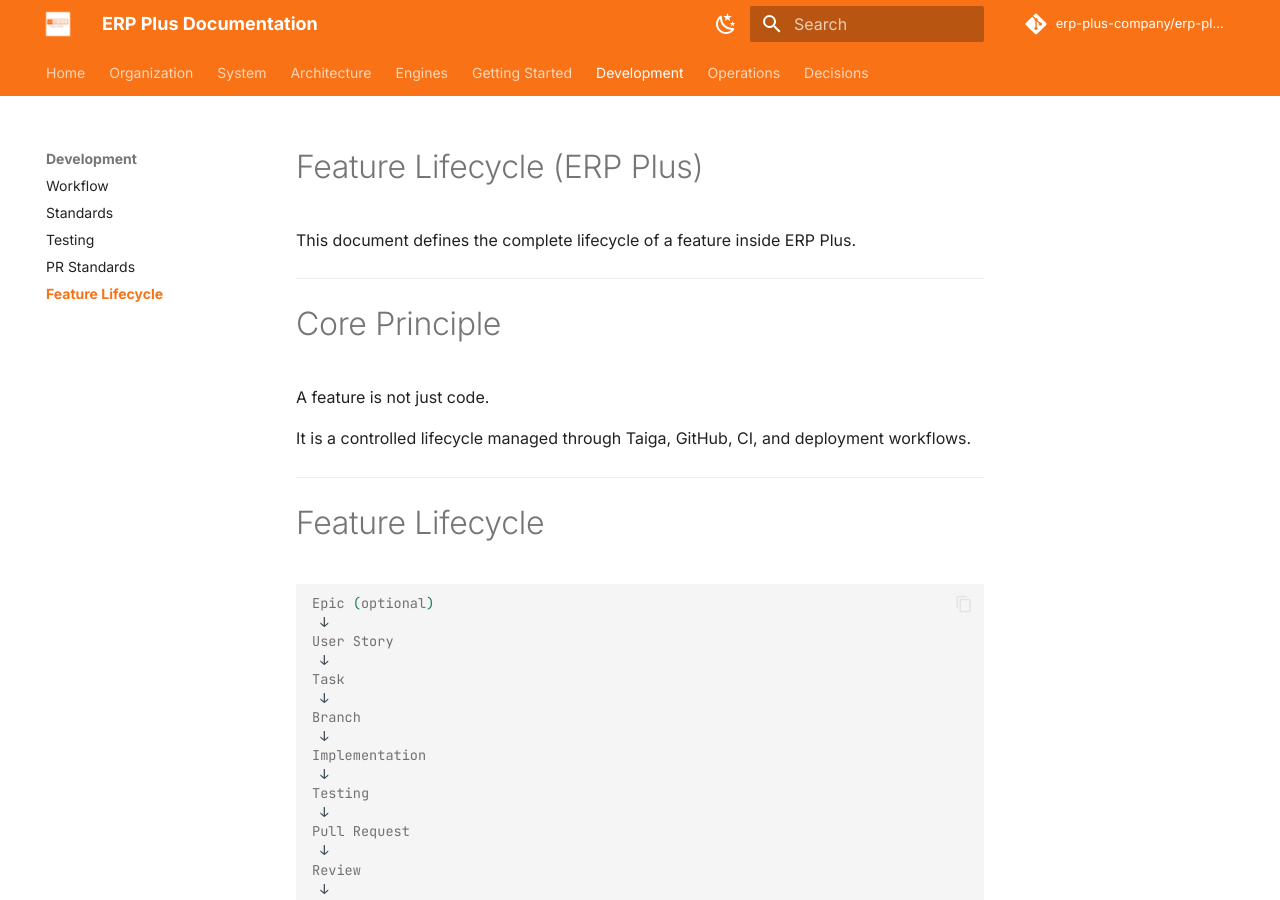
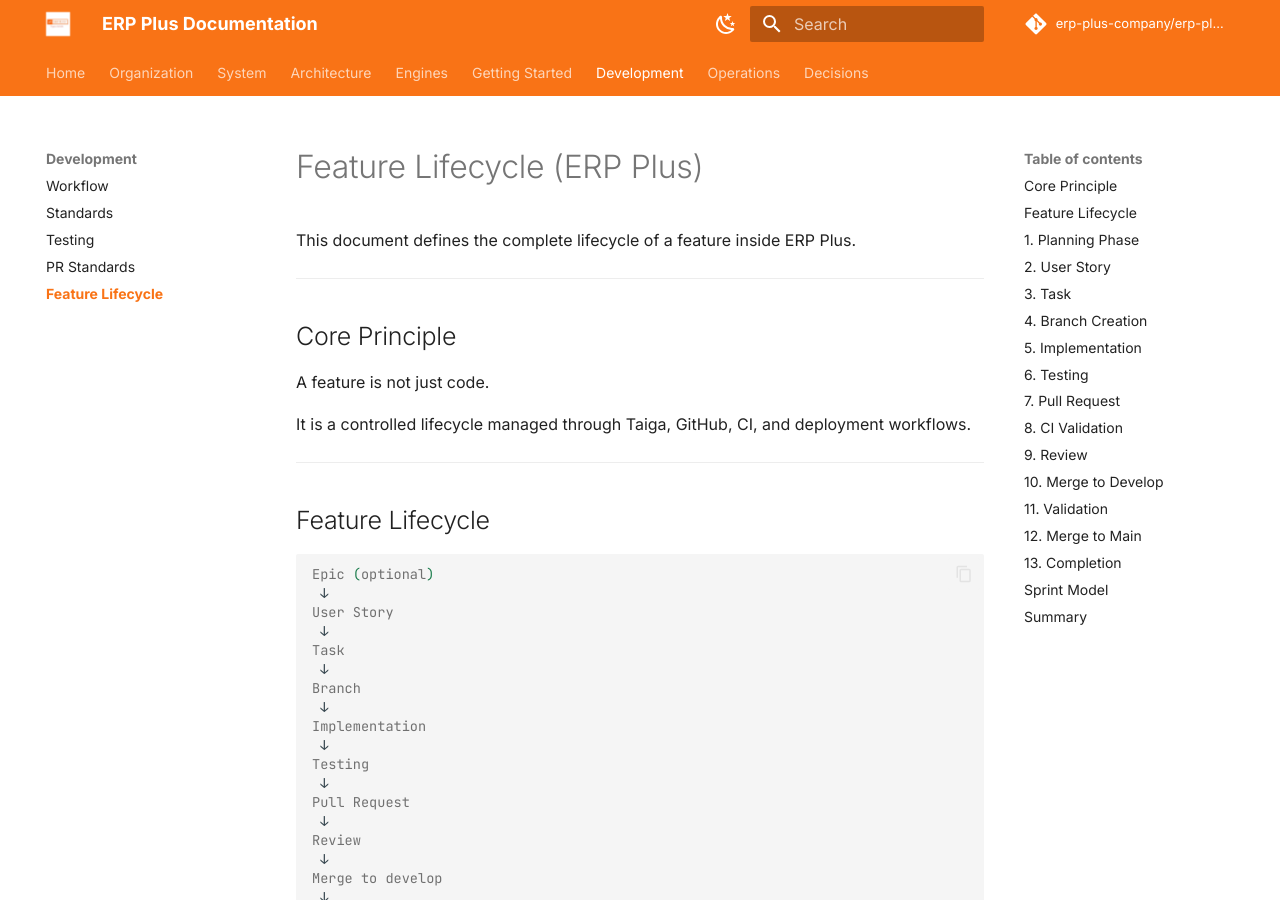
Before and after one commit to erp-plus-company/erp-plus-docs, an MkDocs documentation site: the page built from docs/development/feature-lifecycle.md, in a window 1280 px wide and 900 px high. Built offline with MkDocs 1.6.1 and Material for MkDocs 9.7.7, drawn with Linux system fonts in a browser that asks for light colours; comment, search, counter and statistics services are not loaded.

````diff
--- a/docs/development/feature-lifecycle.md
+++ b/docs/development/feature-lifecycle.md
@@ -4,7 +4,7 @@ This document defines the complete lifecycle of a feature inside ERP Plus.
 
 ---
 
-# Core Principle
+## Core Principle
 
 A feature is not just code.
 
@@ -12,7 +12,7 @@ It is a controlled lifecycle managed through Taiga, GitHub, CI, and deployment w
 
 ---
 
-# Feature Lifecycle
+## Feature Lifecycle
 
 ```txt
 Epic (optional)
@@ -44,7 +44,7 @@ Done
 
 ---
 
-# 1. Planning Phase
+## 1. Planning Phase
 
 Work may begin from:
 
@@ -56,7 +56,7 @@ User Stories may exist independently or belong to an Epic.
 
 ---
 
-# 2. User Story
+## 2. User Story
 
 Every implementation must be associated with a User Story.
 
@@ -64,7 +64,7 @@ The User Story is the planning unit used by the team.
 
 ---
 
-# 3. Task
+## 3. Task
 
 Tasks are implementation units linked to a User Story.
 
@@ -72,7 +72,7 @@ Development work starts from a Task.
 
 ---
 
-# 4. Branch Creation
+## 4. Branch Creation
 
 Internal contributors create branches referencing the User Story.
 
@@ -84,7 +84,7 @@ feature/TG-123-user-invitations
 
 ---
 
-# 5. Implementation
+## 5. Implementation
 
 Rules:
 
@@ -95,7 +95,7 @@ Rules:
 
 ---
 
-# 6. Testing
+## 6. Testing
 
 Every feature must include appropriate tests.
 
@@ -111,7 +111,7 @@ bundle exec rspec
 
 ---
 
-# 7. Pull Request
+## 7. Pull Request
 
 Every feature must be submitted through a Pull Request.
 
@@ -119,7 +119,7 @@ The Pull Request becomes the review unit.
 
 ---
 
-# 8. CI Validation
+## 8. CI Validation
 
 CI validates:
 
@@ -132,7 +132,7 @@ A feature cannot advance if CI fails.
 
 ---
 
-# 9. Review
+## 9. Review
 
 Review verifies:
 
@@ -143,7 +143,7 @@ Review verifies:
 
 ---
 
-# 10. Merge to Develop
+## 10. Merge to Develop
 
 Once approved:
 
@@ -163,7 +163,7 @@ The transition is currently managed manually inside Taiga.
 
 ---
 
-# 11. Validation
+## 11. Validation
 
 Functional validation occurs against develop.
 
@@ -175,7 +175,7 @@ The objective is to verify:
 
 ---
 
-# 12. Merge to Main
+## 12. Merge to Main
 
 Validated changes are merged into:
 
@@ -185,7 +185,7 @@ main
 
 ---
 
-# 13. Completion
+## 13. Completion
 
 After production approval:
 
@@ -197,7 +197,7 @@ is set manually in Taiga.
 
 ---
 
-# Sprint Model
+## Sprint Model
 
 ERP Plus uses two-week sprints.
 
@@ -207,7 +207,7 @@ Execution occurs at the Task level.
 
 ---
 
-# Summary
+## Summary
 
 ```txt
 Epic (optional)
````
Also changed, not shown: docs/development/workflow.md (+13 -13 lines).
